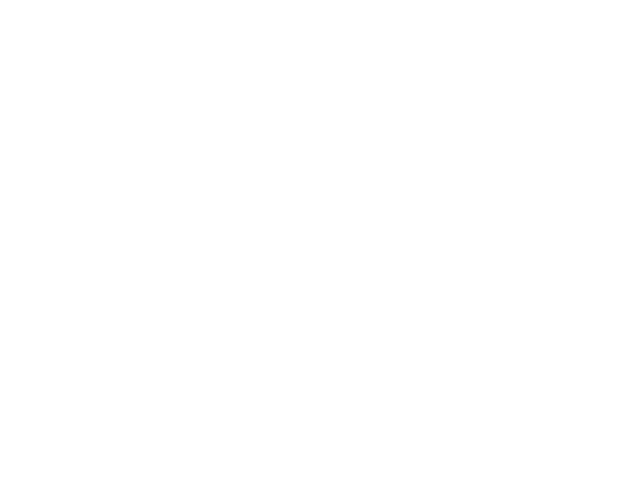
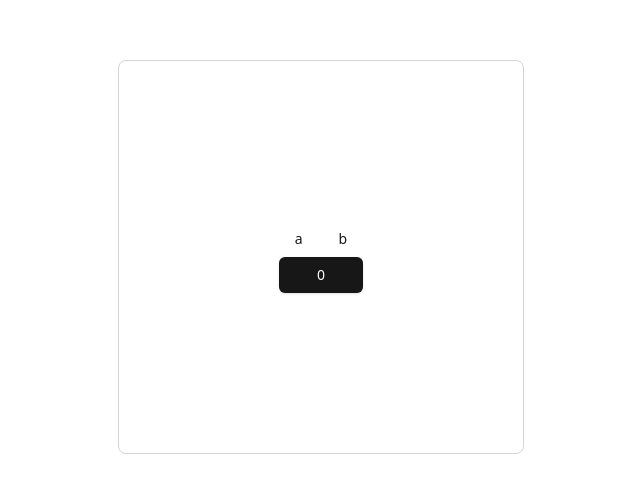
Before and after one commit to ta09472/x-up, a React (Vite) app: page /b in a window 1280 px wide. Before the commit this address had no page. Shown: the part 143-636 px from the top of the page, without its empty margins (319-959 px from the left). Built offline with nearby package versions, Linux system fonts and the light colour scheme.

Commit message:
feat: b-page 페이지 및 경로 추가

```diff
--- a/src/App.tsx
+++ b/src/App.tsx
@@ -2,6 +2,7 @@ import { Routes, Route } from "react-router";
 import Layout from "@/components/layout";
 import APage from "./pages/a-page";
 import { CountContextProvider } from "./context/count-context";
+import BPage from "./pages/b-page";
 
 function App() {
   return (
@@ -9,6 +10,7 @@ function App() {
       <Routes>
         <Route element={<Layout />}>
           <Route index element={<APage />} />
+          <Route path="/b" element={<BPage />} />
         </Route>
       </Routes>
     </CountContextProvider>
--- /dev/null
+++ b/src/pages/b-page.tsx
@@ -0,0 +1,8 @@
+import { Button } from "@/components/ui/button";
+import { CountContext } from "@/context/count-context";
+import { useContext } from "react";
+
+export default function BPage() {
+  const { count } = useContext(CountContext);
+  return <Button className=" w-full">{count === 10 ? 1 : 0}</Button>;
+}
```
